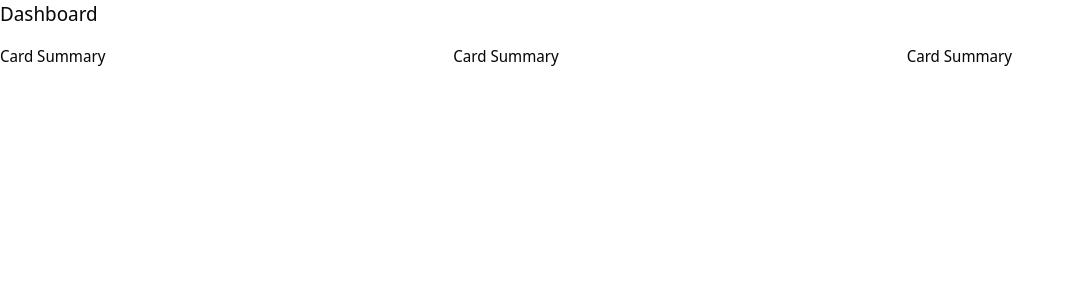
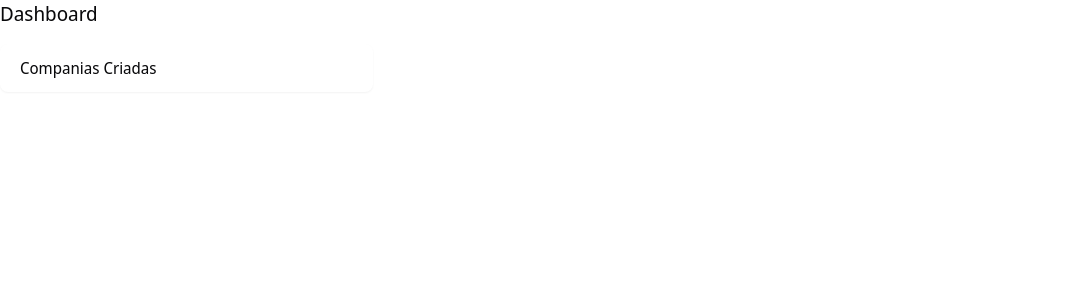
Before and after one commit to mrcomputer2018/dashboard, a Next.js app: page / in a window 1280 px wide. Shown: the top 300 px of the page, without its empty margins (0-1074 px from the left). Built offline with nearby package versions, Linux system fonts and the light colour scheme.

Commit message:
chore: Remove duplicate CardSummary component
The duplicate `CardSummary` component in the `page.tsx` file has been removed. This change improves code cleanliness and eliminates redundancy.

```diff
--- a/app/(routes)/page.tsx
+++ b/app/(routes)/page.tsx
@@ -18,8 +18,6 @@ export default function Home() {
                 title="Companias Criadas"
                 tooltipText="Veja todas as companias criadas"
                 />
-                <CardSummary />
-                <CardSummary />
             </div>
         </div>
     );
--- a/app/_components/CardSummary/index.tsx
+++ b/app/_components/CardSummary/index.tsx
@@ -1,10 +1,12 @@
 import { CardSummaryProps } from "./CardSummary.types";
 
-const CardSummary = (props : CardSummaryProps) => {
+const CardSummary = ({title} : CardSummaryProps) => {
     return (
-        <>
-            <h1>Card Summary</h1>
-        </>
+        <div className="shadow-sm bg-background rounded-lg p-5 py-3 hover:shadow-lg transition">
+            <div className="flex justify-between">
+                {title}
+            </div>
+        </div>
     );
 }
 
--- /dev/null
+++ b/app/_components/CustomIcons/index.tsx
@@ -0,0 +1,9 @@
+const CustomIcons = () => {
+    return (
+        <>
+            <h1>Icons</h1>
+        </>
+    );
+}
+
+export default CustomIcons;
```
